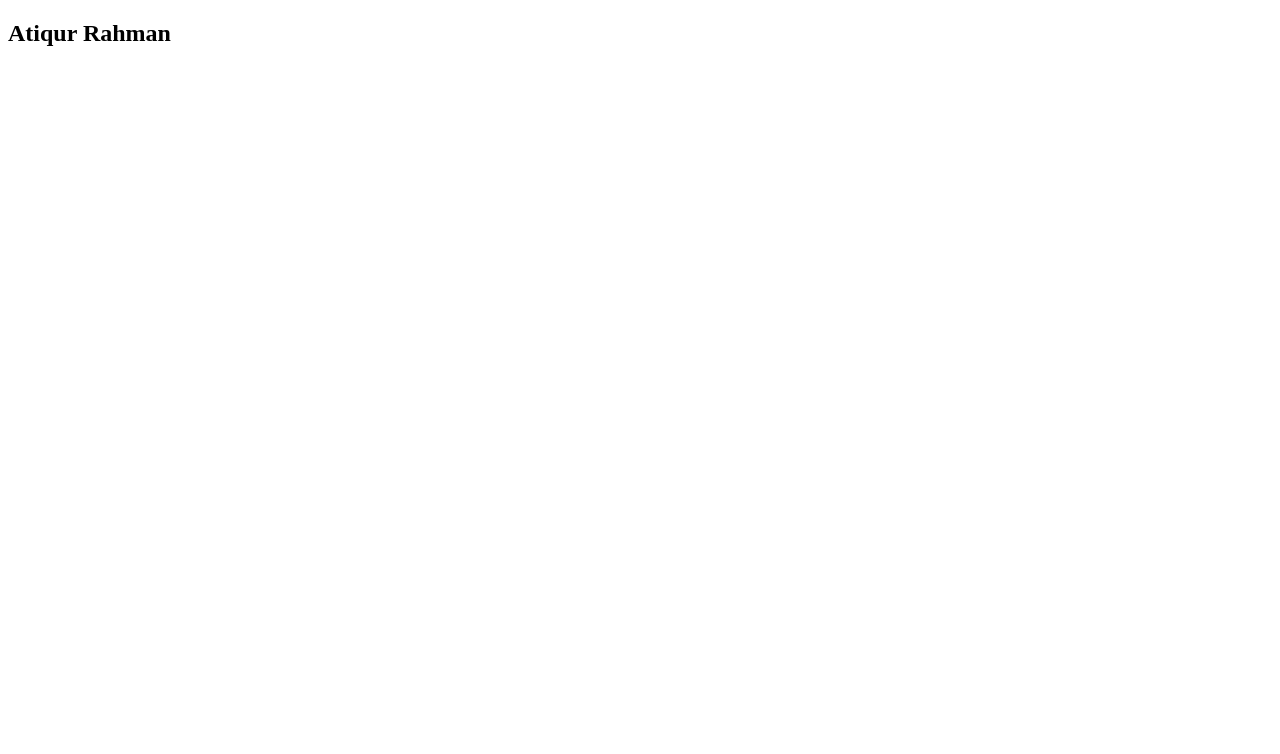
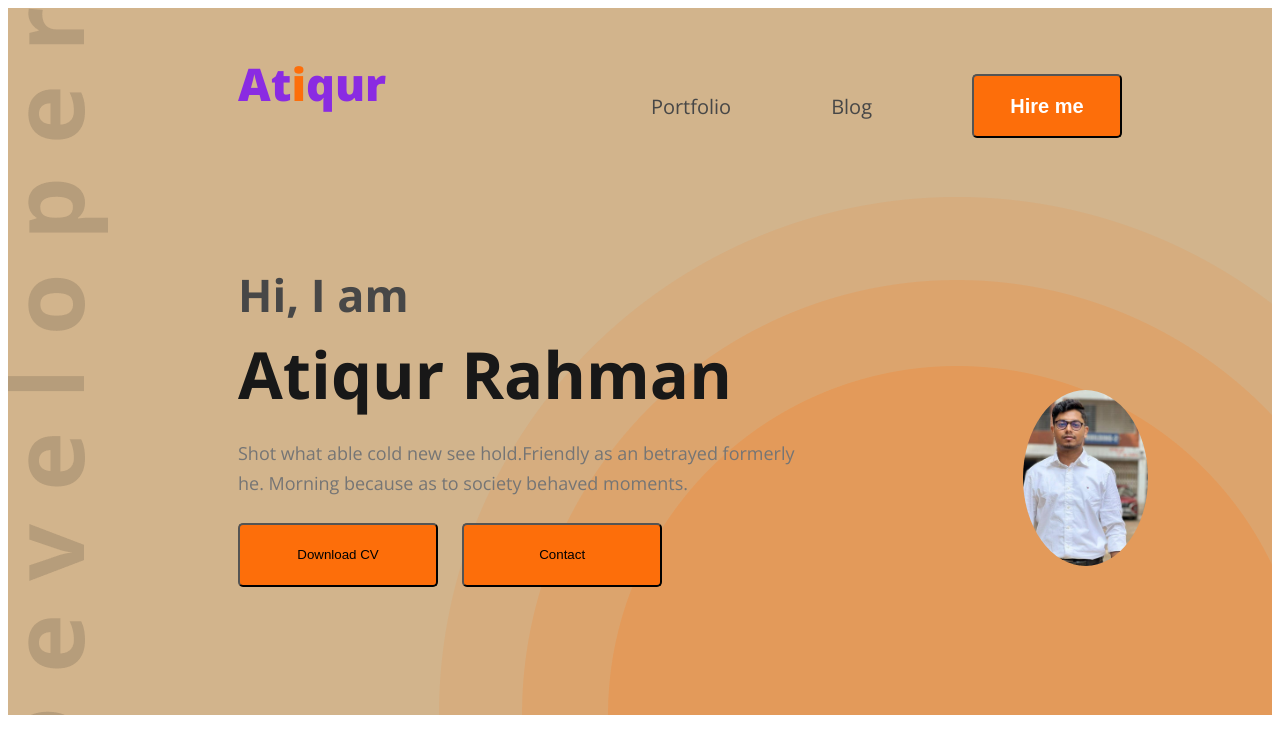
Before and after one commit to AtiqurRahmanAtik/Atiqur-Rahman-portfolio, a plain HTML site: page index.html in a window 1280 px wide. Drawn offline with nearby package versions, Linux system fonts and the light colour scheme.

Commit message:
added bannar

```diff
--- a/index.html
+++ b/index.html
@@ -4,8 +4,78 @@
     <meta charset="UTF-8">
     <meta name="viewport" content="width=device-width, initial-scale=1.0">
     <title>Atiqur Rahman Portfolio</title>
+    <link rel="stylesheet" href="./style/style.css">
+
+    <link rel="preconnect" href="https://fonts.googleapis.com">
+<link rel="preconnect" href="https://fonts.gstatic.com" crossorigin>
+<link href="https://fonts.googleapis.com/css2?family=Open+Sans:wght@400;700;800&display=swap" rel="stylesheet">
+
+
 </head>
+
+
 <body>
-    <h2>Atiqur Rahman</h2>
+
+    <!--header section start-->
+   <header>
+
+    <section>
+        <!--nav section-->
+
+        <nav class="nav_main">
+
+            <h3 class="pro_name"> At<span class="bold_i">i</span>qur</h3>
+
+            <ul class="nav_ul">
+
+
+                <li>Portfolio</li>
+                <li>Blog
+                </li>
+                <li > <button class="nav_btn"> Hire me</button> </li>
+            </ul>
+        </nav>
+    </section>
+
+
+    <section>
+        <!--bannar section start -->
+
+        <div class="pro_containnar">
+
+            <div class="pro_colum">
+                <h4 class="pro_hi">Hi, I  am</h4>
+                <h3 class="profile_name">Atiqur Rahman</h3>
+                <p class="pro_des">Shot what able cold new see hold.Friendly as an betrayed formerly he. Morning because as to society behaved moments.</p>
+
+                <button class="btn_cv">Download CV</button>
+                <button class="btn_cv">Contact</button>
+
+            </div>
+
+            <div class="pro_img">
+
+                <img src="./images/atik2.jpg" alt="atik" class="img_atik">
+            </div>
+
+
+
+        </div>
+
+    </section>
+
+   </header>
+
+   <!--main section-->
+
+   <main>
+
+   </main>
+
+   <!--footer section-->
+
+   <footer>
+
+   </footer>
 </body>
 </html>
--- /dev/null
+++ b/style/style.css
@@ -0,0 +1,147 @@
+body{
+    font-family: 'Open Sans', sans-serif;
+}
+
+
+
+.pro_name{
+    color: blueviolet;
+font-family: Open Sans;
+font-size: 45px;
+
+font-weight: 800;
+margin-left: 230px;
+
+
+
+
+}
+.bold_i{
+    color: #FD6E0A;
+    font-size: 45px;
+    font-weight: 800;
+
+}
+
+/* navigation bar start */
+
+.nav_main{
+    display: flex;
+    justify-content: space-between;
+    margin-bottom: 0px;
+
+
+}
+nav ul{
+    display: flex;
+    align-items: center;
+}
+
+nav ul>li{
+    list-style: none;
+    padding: 50px;
+
+    color:  #474747;
+font-size: 20px;
+font-weight: 400;
+
+}
+
+.nav_btn{
+    width: 150px;
+height: 64px;
+border-radius: 5px;
+
+background: #FD6E0A;
+color:  #FFF;
+font-size: 20px;
+font-weight: 700;
+margin-right: 100px;
+
+}
+
+/* header section */
+header{
+    width: 100%;
+    height: 707px;
+background-color: tan;
+
+
+background-image: url('../images/header_bg.png') , url('../images/developer.png');
+background-repeat: no-repeat;
+background-position:bottom right , top left;
+/* background-size:54% ; */
+fill: rgba(253, 110, 10, 0.10);
+
+}
+
+/* bannar section */
+.pro_containnar{
+    margin-left: 230px;
+    /* margin-top: 45px; */
+    display: flex;
+    align-items: center;
+    justify-content: space-between;
+
+
+}
+.pro_colum{
+    width: 585px;
+}
+
+.pro_hi{
+    color: #474747;
+font-size: 45px;
+font-weight: 600;
+margin-bottom: 0px;
+}
+
+.profile_name{
+    color:  #181818;
+font-size: 65px;
+font-weight: 700;
+margin-top: 5px;
+margin-bottom: 0px;
+}
+
+.pro_des{
+    color:  #757575;
+font-size: 18px;
+font-weight: 400;
+line-height: 30px; /* 166.667% */
+margin-top: 20px;
+width: 585px;
+margin-bottom: 0px;
+
+}
+
+.btn_cv{
+    width: 200px;
+height: 64px;
+border-radius: 5px;
+background: #FD6E0A;
+margin-top: 25px;
+margin-right: 20px;
+margin-bottom: 130px;
+
+}
+
+
+.pro_img{
+    margin-top: 40px;
+    margin-left: 200px;
+
+
+
+}
+
+.img_atik{
+    width: 50%;
+    height: 50%;
+    border-radius: 100%;
+    /* width: 584px;
+height: 676px; */
+
+
+
+}
```
Also changed, not shown: images/Frame.svg (added), images/atik2.jpg (added), images/developer.png (added), images/hardy.png (added), images/header_bg.png (added), images/icons/facebook.png (added), images/icons/insta.png (added), images/icons/js.png (added), images/icons/mongo.png (added), images/icons/nodejs.png (added), images/icons/react.png (added), images/icons/twitter.png (added).
